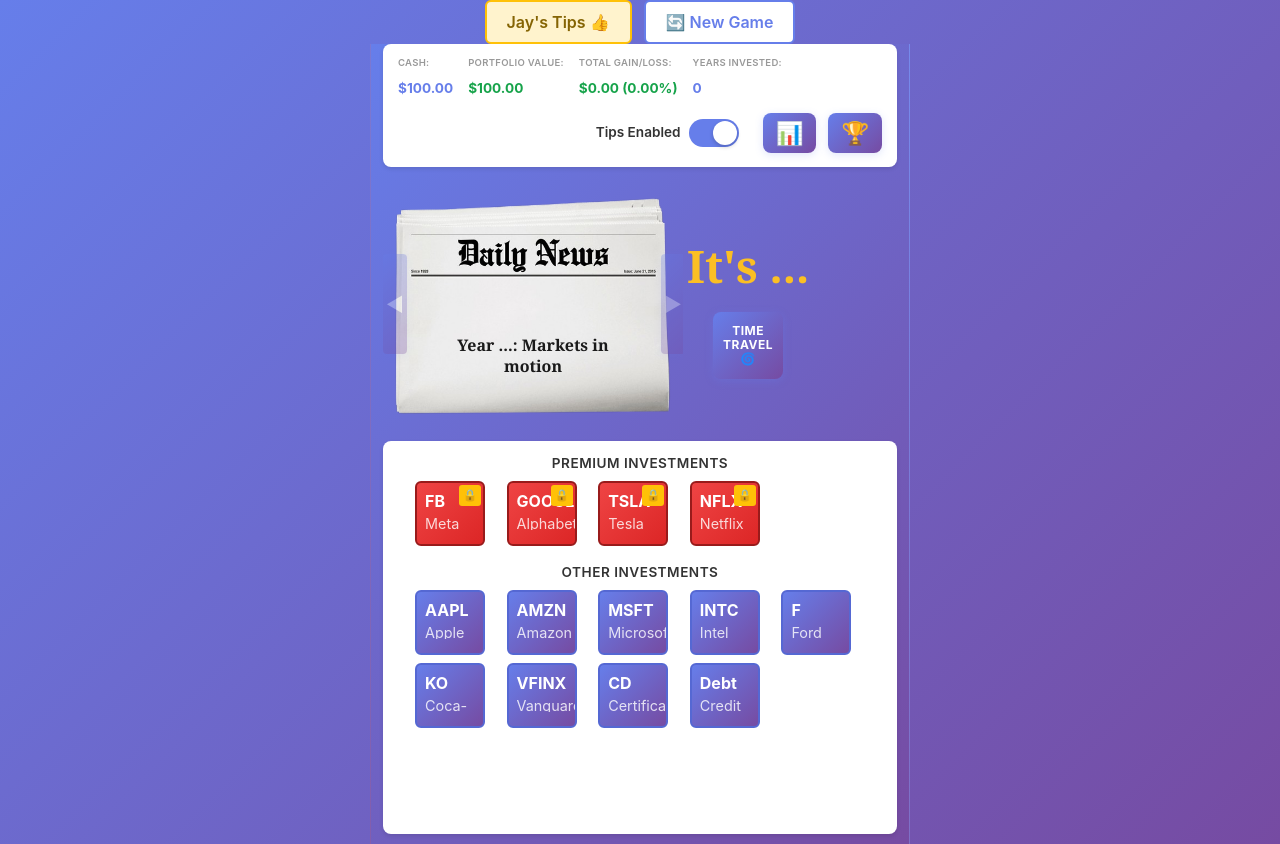
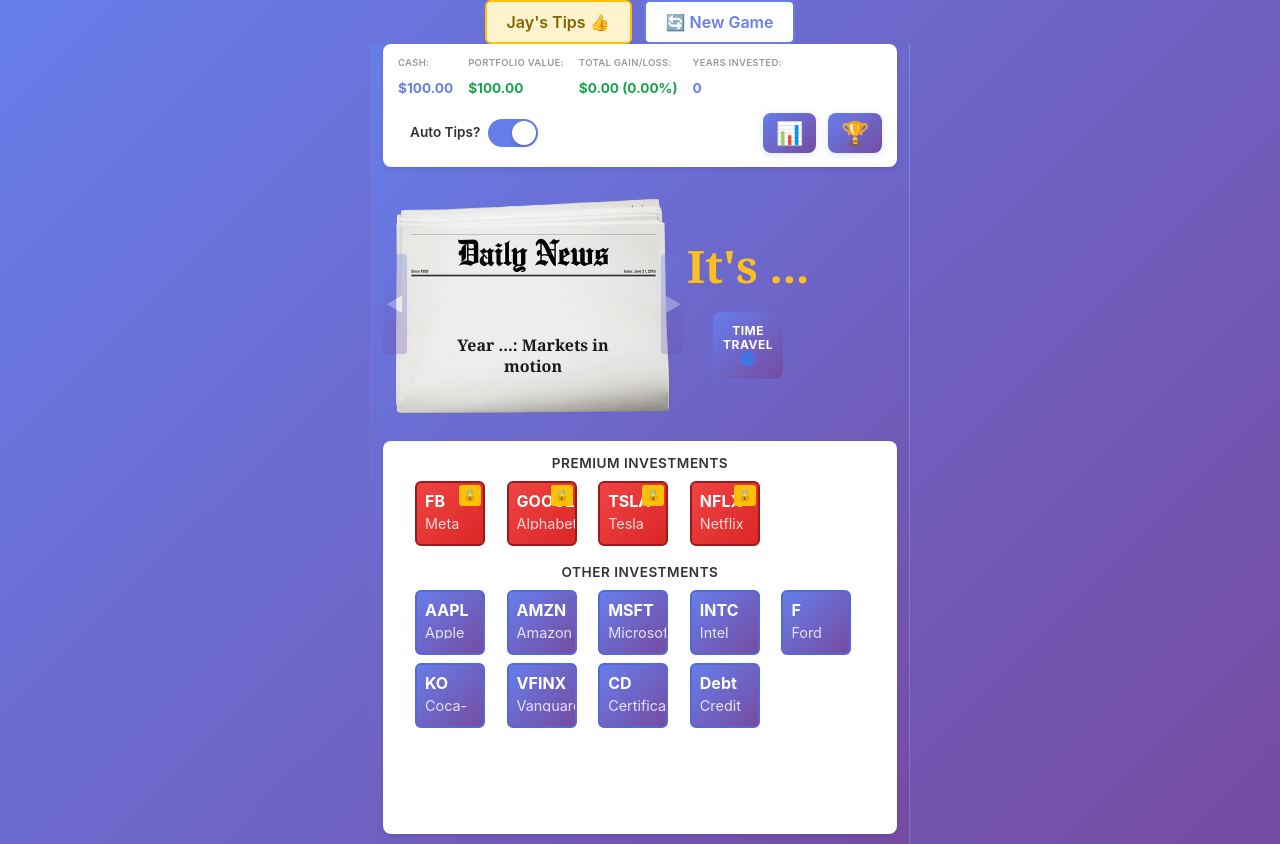
Before and after one commit to crobs808/stock-time-travel, a React (Vite) app: page /game in a window 1280 px wide. Built offline with nearby package versions, Linux system fonts and the light colour scheme.

Commit message:
more ui updates

```diff
--- a/src/components/TipsToggle.jsx
+++ b/src/components/TipsToggle.jsx
@@ -6,7 +6,7 @@ export default function TipsToggle() {
 
   return (
     <div className="tips-toggle-container">
-      <label className="tips-toggle-label">Tips Enabled</label>
+      <label className="tips-toggle-label">Auto Tips?</label>
       <button
         className={`tips-toggle ${tipsEnabled ? 'enabled' : 'disabled'}`}
         onClick={toggleTips}
--- a/src/pages/Dashboard.jsx
+++ b/src/pages/Dashboard.jsx
@@ -169,8 +169,10 @@ export default function Dashboard() {
             </div>
           )}
         </div>
+        <div className="header-left">
+          <TipsToggle />
+        </div>
         <div className="header-right">
-          <TipsToggle />
           <button
             className="investments-button"
             onClick={() => useGameStore.getState().openInvestmentsModal()}
--- a/src/styles/dashboard.css
+++ b/src/styles/dashboard.css
@@ -30,6 +30,13 @@
   gap: 15px;
   flex-wrap: wrap;
   font-size: 0.85em;
+}
+
+.header-left {
+  display: flex;
+  align-items: center;
+  gap: 12px;
+  flex-shrink: 0;
 }
 
 .header-right {
```
